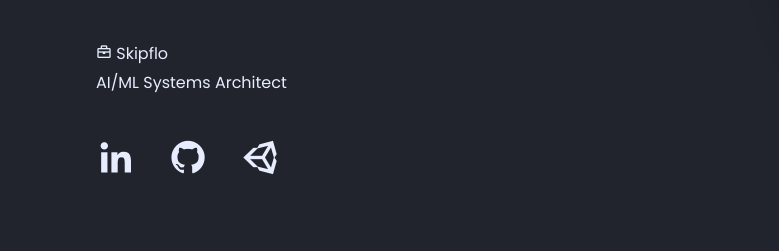
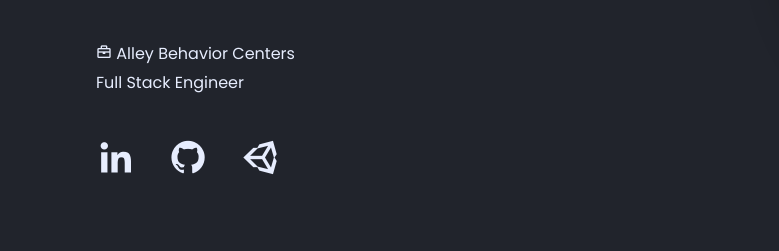
Before and after one commit to johnclemente/github.io, a website with bundled scripts: page index.html in a window 1280 px wide. Shown: the part 505-756 px from the top of the page, 0-779 px from the left. Built offline with nearby package versions, Linux system fonts and the light colour scheme.

Commit message:
Update role to Full Stack Engineer at Alley Behavior Centers; rebuild resume with updated experience

```diff
--- a/index.html
+++ b/index.html
@@ -6,7 +6,7 @@
   <meta name="viewport" content="width=device-width, initial-scale=1.0" />
   <meta name="robots" content="index, follow" />
   <meta name="description"
-    content="John's portfolio showcasing expertise in network security, game development, and tech automation." />
+    content="John Clemente — Full Stack Engineer at Alley Behavior Centers, passionate about AI, cybersecurity, automation, and game development." />
   <link rel="stylesheet" href="assets/css/styles.css" />
   <link rel="icon" type="image/x-icon" href="/assets/img/favicon.png" />
 
@@ -55,8 +55,8 @@
           </div>
           <!-- Current Work -->
           <div class="home__work-info">
-            <p><i class="bx bx-briefcase"></i> Skipflo</p>
-            <p>AI/ML Systems Architect</p>
+            <p><i class="bx bx-briefcase"></i> Alley Behavior Centers</p>
+            <p>Full Stack Engineer</p>
           </div>
         </div>
 
```
Also changed, not shown: 1 other file.
